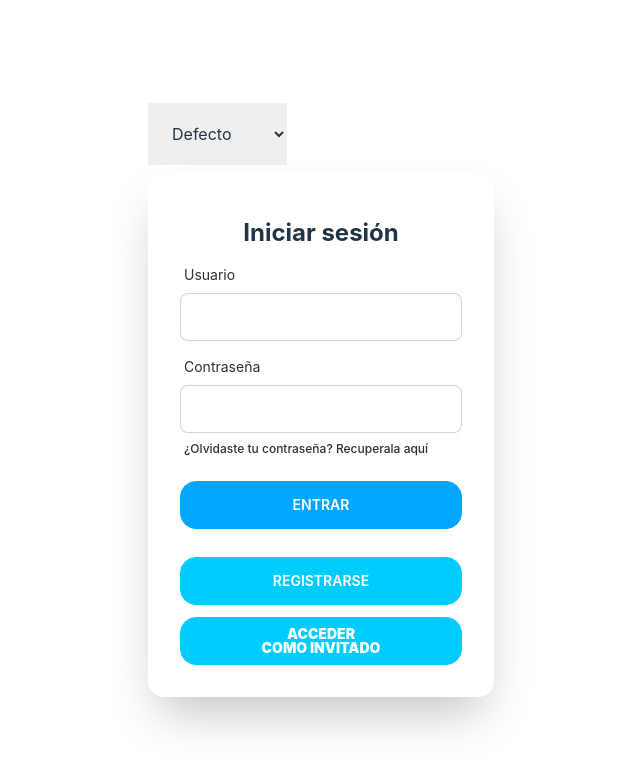
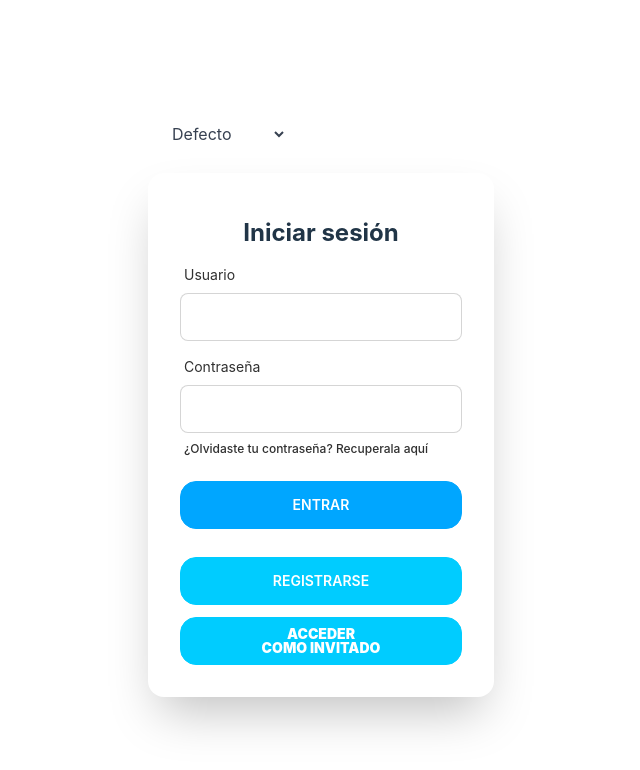
Before and after one commit to valeamayola/webdaisy, a React (Vite) app: page / in a window 1280 px wide. Shown: the top 770 px of the page, without its empty margins (319-959 px from the left). Built offline with nearby package versions, Linux system fonts and the light colour scheme.

Commit message:
tenth commit

```diff
--- a/src/App.tsx
+++ b/src/App.tsx
@@ -1,12 +1,15 @@
-import './App.css';
-import { BrowserRouter } from "react-router-dom";
-//import { Home } from './components/Home/Home';
+import '../src/App.css'
+import { BrowserRouter, Routes, Route} from 'react-router-dom';
+
 import { Login } from './components/Login/Login';
 
-export function App() {
+
+export function App () {
   return (
     <BrowserRouter>
-      <Login />
-    </BrowserRouter>
+      <Routes>
+      <Route path='/' Component={Login} />
+      </Routes>
+      </BrowserRouter>
   );
-}
+};
--- a/src/components/Login/Login.tsx
+++ b/src/components/Login/Login.tsx
@@ -12,3 +12,5 @@ export function Login () {
     </div>
   );
 };
+
+export const LoginComponent = Login;
--- a/src/components/Login/Theme.tsx
+++ b/src/components/Login/Theme.tsx
@@ -15,7 +15,7 @@ export function ThemeSwitcher() {
 
   return (
     <div className="theme-switcher mb-2">
-        <select className="form-control w-15 max-w-xs p-5" value={theme} onChange={handleChange}>
+        <select className="form-control w-15 max-w-xs p-5 rounded-md border-gray-300 bg-white text-gray-700" value={theme} onChange={handleChange}>
           <option value="mytheme">Defecto</option>
           <option value="black">Black</option>
           <option value="wireframe">Wireframe</option>
--- a/src/main.tsx
+++ b/src/main.tsx
@@ -1,6 +1,6 @@
 import React from 'react'
 import ReactDOM from 'react-dom/client'
-import { App } from './App.tsx'
+import { App }  from './App.tsx'
 import './index.css'
 import './App.css'
 
```
Also changed, not shown: src/routes/Home.tsx (deleted).
